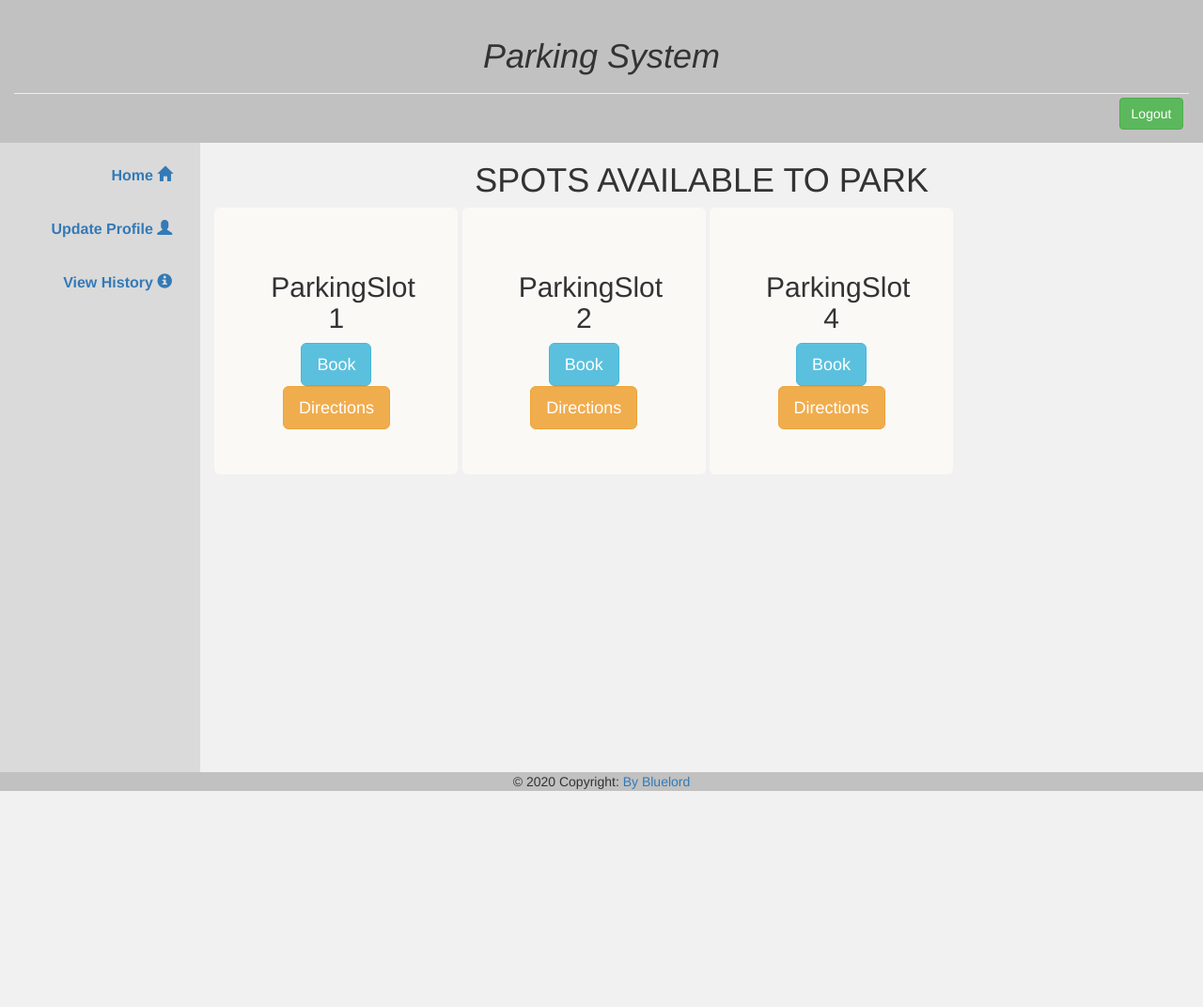
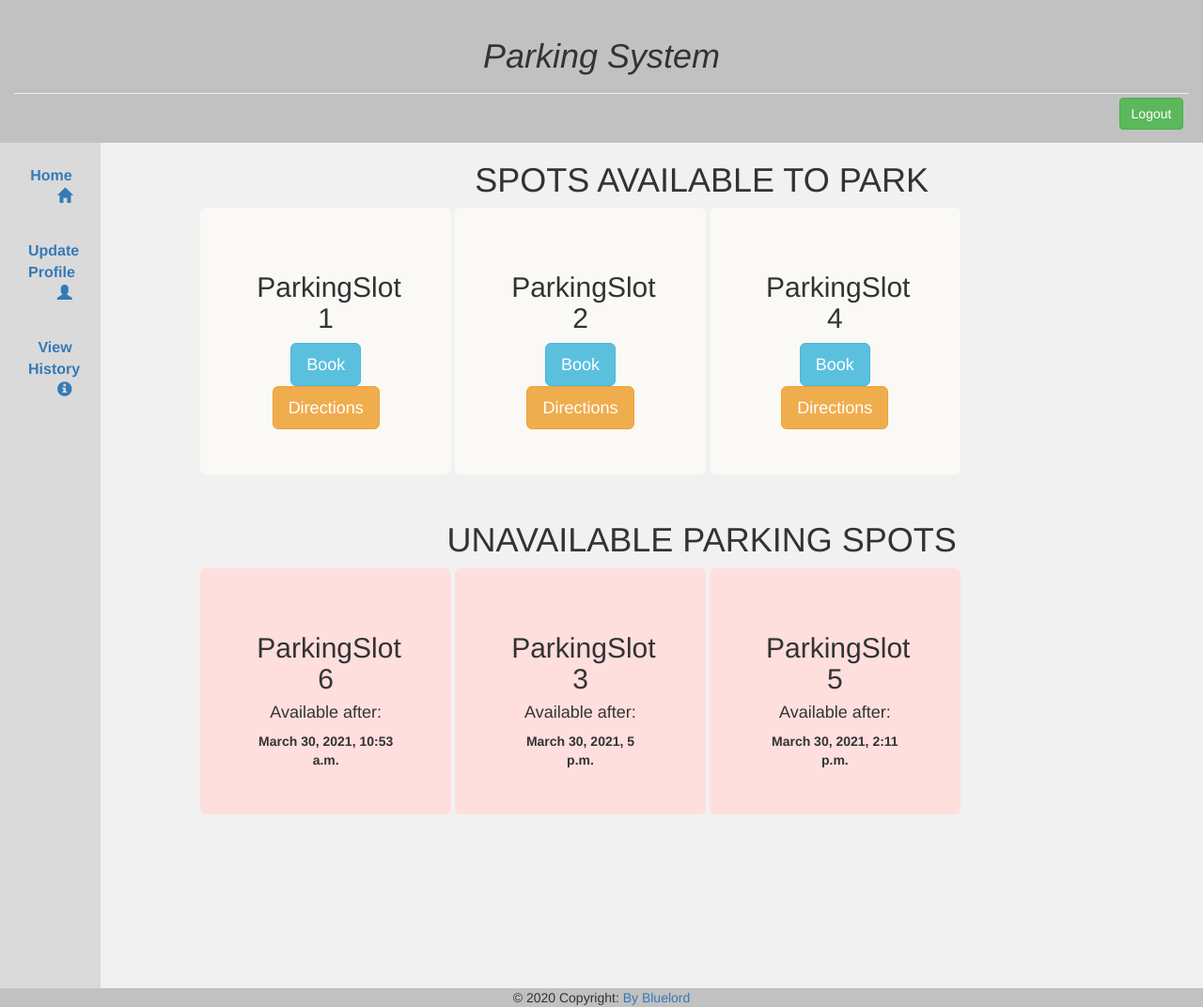
Before and after one commit to Akash-Dahane/Parking-System-WebApp, a Django app: page /home/ in a window 1280 px wide. Shown: the whole page at 94% size. Before the commit the page ends 842 px from the top, so only its background shows below. Run offline with Django 3.2, Linux system fonts and the light colour scheme; a user stored in the database is signed in; data comes from the database, SQL or seed files in the repository; both versions use the stored data as it was after the commit; some libraries are stand-ins or nearby versions.

Commit message:
added time-extention feature and modified project according to given project specifications

```diff
--- a/ParkSys/parking/urls.py
+++ b/ParkSys/parking/urls.py
@@ -6,6 +6,7 @@ urlpatterns = [
     path('home/',views.home,name='home'),
     path('home/book',views.book,name='book'),
     path('home/vacate',views.vacate, name='vacate'),
+    path('home/extendtime',views.extendtime, name='extendtime'),
     path('parkhistory',views.parkhistory,name='parkhistory'),
     path('update/',views.update,name='update'),
 
--- a/ParkSys/parking/views.py
+++ b/ParkSys/parking/views.py
@@ -14,10 +14,11 @@ def home(request):
     uid=request.user
     hasbooking=ParkingInfo.objects.filter(userid=uid.id,isactive=True)
     if hasbooking.exists():
-        return render(request,'parkinginfo.html',{'vehicleid':hasbooking[0].vehicleid,'slotid':hasbooking[0].slotid.id,'stime':hasbooking[0].stime})
+        return render(request,'parkinginfo.html',{'vehicleid':hasbooking[0].vehicleid,'slotid':hasbooking[0].slotid.id,'stime':hasbooking[0].stime,'etime':hasbooking[0].etime})
     else:
         freespots= ParkingSpot.objects.filter(isoccupied=False)
-        return render(request,'home.html',{'freespots':freespots})
+        occupiedspots=ParkingInfo.objects.filter(isactive=True)
+        return render(request,'home.html',{'freespots':freespots,'occupiedspots':occupiedspots})
 def book(request):
     if request.method=='POST':
         slotid=request.POST['slotid']
@@ -27,16 +28,14 @@ def book(request):
         uid= request.POST['userid']
         userid=User.objects.get(id=uid)
 
-        fromtime=request.POST['fromtime']
-        fromdate=request.POST['fromdate']
-        ftime = fromdate + " " + fromtime
-        dateobj=datetime.strptime(ftime, "%Y-%m-%d %H:%M") + timedelta(minutes=10)
+        hourss=int(request.POST['hours'])
+        dateobj=datetime.now() + timedelta(minutes=10)
+        etimeobj=dateobj+timedelta(hours=hourss,minutes=10)
 
         #finaltime=dateobj.strftime("%d/%m/%Y %H:%M:%S")
         vehicleid= request.POST['vehicleid']
-        details=ParkingInfo(userid=userid,slotid=slot,stime=dateobj,vehicleid=vehicleid,isactive=True)
+        details=ParkingInfo(userid=userid,slotid=slot,stime=dateobj,etime=etimeobj,vehicleid=vehicleid,isactive=True)
         details.save()
-
         return redirect('home')
     else:
         return redirect('home')
@@ -87,3 +86,18 @@ def update(request):
             return redirect('home')
     else:
         return render(request,'conupdt.html')
+
+
+def extendtime(request):
+    if request.method=='POST':
+        uid =request.user
+        slotid=request.POST['slotid']
+        hourss=int(request.POST['hours'])
+        print(slotid)
+        extndslot=ParkingSpot.objects.get(id=slotid)
+        exinfo=ParkingInfo.objects.get(slotid=extndslot,isactive=True)
+        exinfo.etime+=timedelta(hours=hourss)
+        exinfo.save()
+        return redirect('home')
+    else:
+        return redirect('home')
--- a/ParkSys/templates/home.html
+++ b/ParkSys/templates/home.html
@@ -5,7 +5,7 @@
 
 {% block content %}
 
-
+<div class="row">
 <h1>SPOTS AVAILABLE TO PARK</h1>
 {% for i in freespots %}
 <div class="jumbotron col-sm-3" style="background-color:rgb(250, 249, 246);margin-right:0.3em;">
@@ -29,9 +29,8 @@
           <br>
           <input name="userid" type="hidden" value="{{user.id}}" />
           <br>
-          <label >From Date-Time:</label>
-           <input type ='date' class="date"  name="fromdate" required/>
-           <input type ='time' class="time"  name="fromtime" required/>
+          <label >Parking hours:</label>
+           <input type ='number' class="integer"  name="hours" min="1" max="24" required/>
            <br>
            <label>Vehicle Id:</label>
             <input type ='text'  name='vehicleid' required/>
@@ -64,5 +63,16 @@
   </div>
 </div>
 {% endfor %}
+</div>
+<div class="row">
+<h1>UNAVAILABLE PARKING SPOTS</h1>
+{% for z in occupiedspots %}
+<div class="jumbotron col-sm-3" style="background-color:#ffdede;margin-right:0.3em;">
+  <h2>ParkingSlot {{z.slotid.id}}</h2>
+  <h4>Available after:</h4>
+  <strong>{{z.etime}}</strong>
 
+</div>
+{% endfor %}
+</div>
 {% endblock %}
--- a/ParkSys/templates/index.html
+++ b/ParkSys/templates/index.html
@@ -57,11 +57,14 @@
   <header class=" text-center page-header" >
     <h1 style="font-style: italic;">Parking System</h1>
     <a class="btn btn-success"style="float:right; margin:1em 0.4em 1em;" href="#">Map</a>
+
       {% if user.is_authenticated %}
       <a class="btn btn-success"style="float:right; margin:1em 0.4em 1em;" href="home">Home</a>
       <a class="btn btn-success"style="float:right; margin:1em 0.4em 1em;" href="accounts/logout">Logout</a>
     {% else %}
+    <a class="btn btn-success"style="float:right; margin:1em 0.4em 1em;" href="admin">Admin</a>
     <a class="btn btn-success"style="float:right; margin:1em 0.4em 1em;" href="accounts/login">Login</a>
+
     {% endif %}
 </header>
   </div>
--- a/ParkSys/templates/mainbase.html
+++ b/ParkSys/templates/mainbase.html
@@ -20,7 +20,8 @@
     /* Set gray background color and 100% height */
     .sidenav {
       background-color: #f1f1f1;
-      height: 670px;
+      min-height: 900px;
+      box-sizing:border-box;
 
     }
     .sidenav a{
@@ -77,7 +78,7 @@
 
 <div class="container-fluid">
   <div class="row content">
-    <div class="col-sm-2 sidenav hidden-xs" style="background-color:#dadada; font-color:white; ">
+    <div class="col-sm-1 sidenav hidden-xs" style="background-color:#dadada; font-color:white; ">
 
       <ul class="nav nav-pills nav-stacked">
 
@@ -90,7 +91,7 @@
       </ul><br>
     </div>
     <br>
-
+    <div class="col-sm-1"></div>
     <div class="col-sm-10 text-center">
       {% block content %}
       {% endblock %}
--- a/ParkSys/templates/uhistory.html
+++ b/ParkSys/templates/uhistory.html
@@ -10,7 +10,7 @@
 {% for i in histry%}
 <ul style="list-style:none; background-color:rgb(255, 204, 102);">
     <li class="well"><h4>   Your Vehicle <strong>(id:{{i.vehicleid}})</strong> was parked at Parking Spot <strong>{{i.slotid.id}} </strong>from  <strong>{{i.stime}}  </strong>{% if i.etime != None%}
-     to <strong>  {{i.etime}}</strong>
+     till <strong>  {{i.etime}}</strong>
     {% endif %}</h4></li>
     </ul>
 {% endfor %}
```
Also changed, not shown: ParkSys/templates/parkinginfo.html (+32 -4 lines), ParkSys/db.sqlite3.
